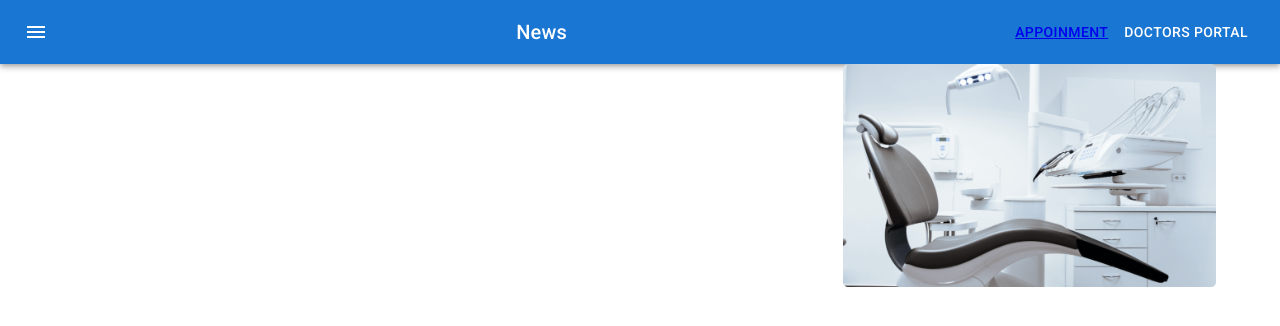
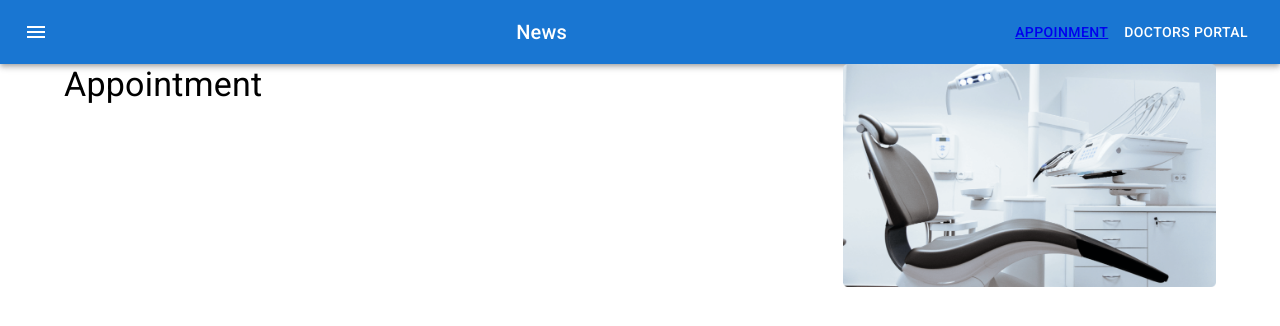
Before and after one commit to GitMohammd/Doctors-Portal, a React (Create React App) app: page /appointment in a window 1280 px wide. Shown: the top 326 px of the page. Built offline with nearby package versions, Linux system fonts and the light colour scheme.

Commit message:
appointmentHeaderdone

```diff
--- a/package.json
+++ b/package.json
@@ -6,11 +6,13 @@
     "@emotion/react": "^11.7.1",
     "@emotion/styled": "^11.6.0",
     "@mui/icons-material": "^5.3.1",
-    "@mui/material": "^5.4.0",
+    "@mui/lab": "^5.0.0-alpha.69",
+    "@mui/material": "^5.4.2",
     "@mui/styled-engine-sc": "^5.3.0",
     "@testing-library/jest-dom": "^5.16.2",
     "@testing-library/react": "^12.1.2",
     "@testing-library/user-event": "^13.5.0",
+    "date-fns": "^2.28.0",
     "react": "^17.0.2",
     "react-dom": "^17.0.2",
     "react-router-dom": "^6.2.1",
--- a/src/Pages/Appointment/AppointmentHeader/AppointmentHeader.js
+++ b/src/Pages/Appointment/AppointmentHeader/AppointmentHeader.js
@@ -1,4 +1,4 @@
-import { Container, Grid } from '@mui/material';
+import { Container, Grid, Typography } from '@mui/material';
 import  Box  from '@mui/system/Box';
 import React from 'react';
 import chair from '../../../images/chair.png'
@@ -10,7 +10,9 @@ const AppointmentHeader = () => {
         <Box>
           <Grid container spacing={2}>
             <Grid item xs={6} md={8}>
-                <Calender></Calender>            </Grid>
+              <Typography sx={{textAlign:"left"}} variant='h4'>Appointment</Typography>
+                <Calender></Calender>
+                </Grid>
             <Grid item xs={6} md={4}>
               <img style={{ width: "100%" }} src={chair} alt="" />
             </Grid>
--- a/src/Pages/Appointment/Calender/Calender.js
+++ b/src/Pages/Appointment/Calender/Calender.js
@@ -1,16 +1,19 @@
 import React from 'react';
 import isWeekend from "date-fns/isWeekend";
-import TextField from "@mui/material/TextField";
 import AdapterDateFns from "@mui/lab/AdapterDateFns";
 import LocalizationProvider from "@mui/lab/LocalizationProvider";
 import StaticDatePicker from "@mui/lab/StaticDatePicker";
+import TextField from "@mui/material/TextField";
+
 
 const Calender = () => {
     const [value, setValue] = React.useState(new Date());
+    console.log(value)
     return (
       <LocalizationProvider dateAdapter={AdapterDateFns}>
         <StaticDatePicker
-          orientation="landscape"
+          // orientation="landscape"
+          displayStaticWrapperAs="desktop"
           openTo="day"
           value={value}
           shouldDisableDate={isWeekend}
```
Also changed, not shown: 1 other file (tests, documents, lock files or other folders).
